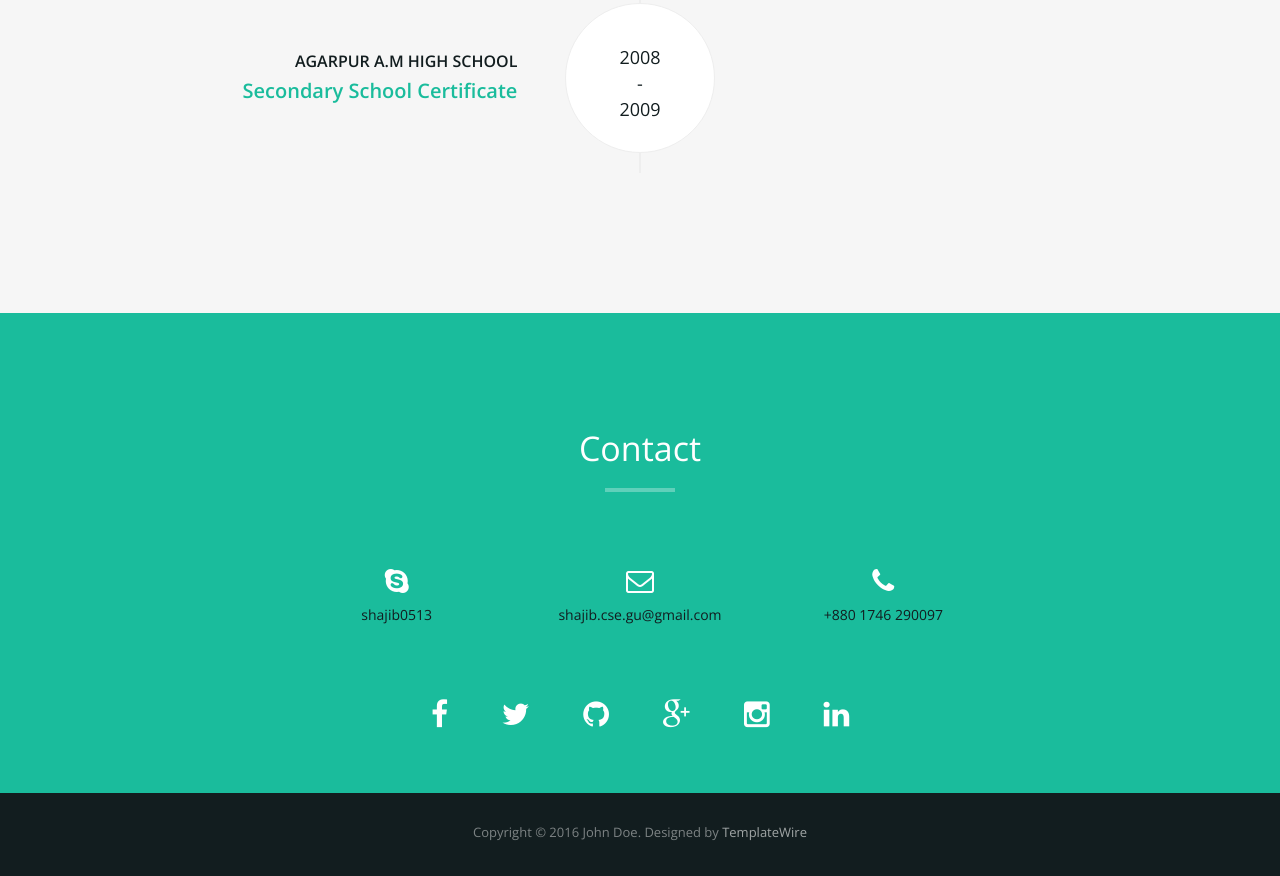
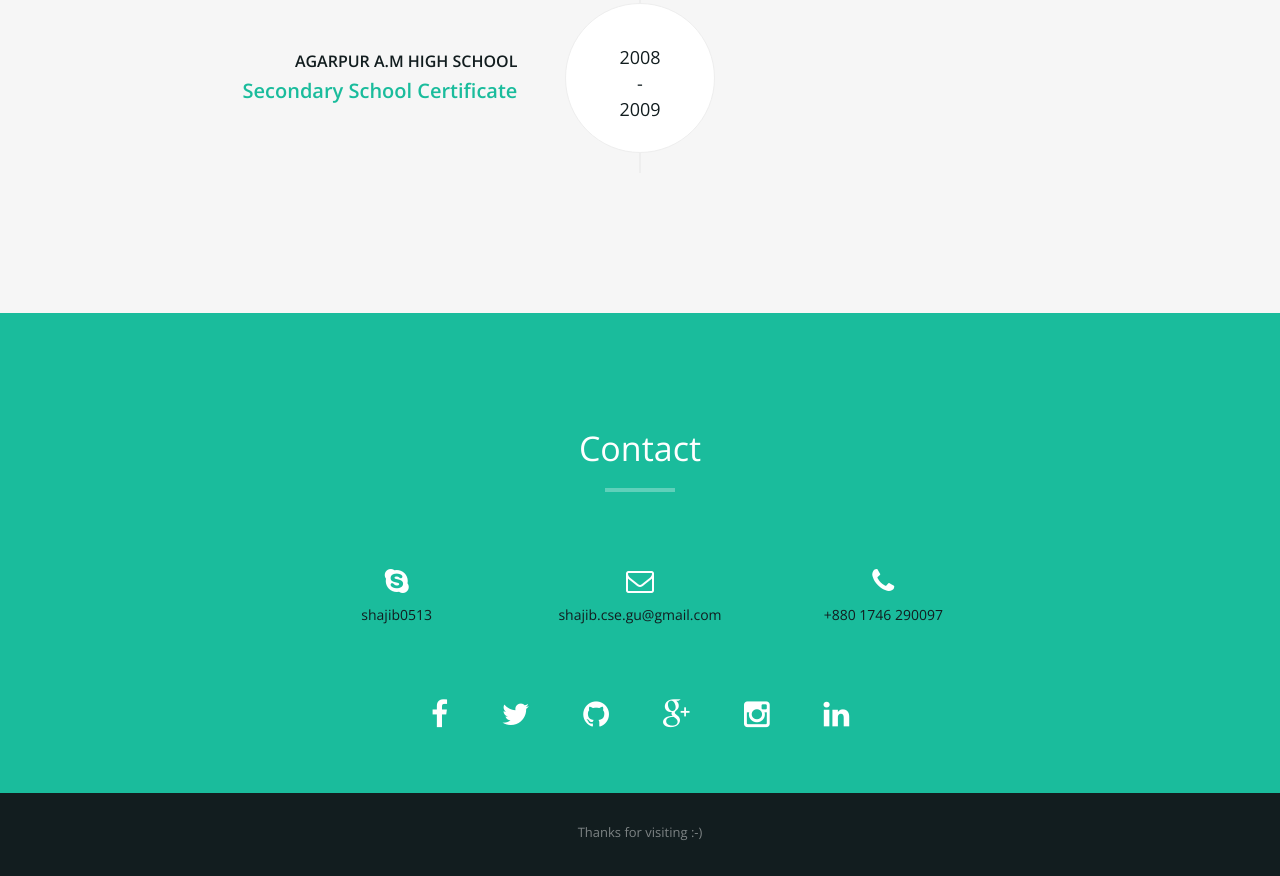
Before and after one commit to mhshajib/mhshajib.github.io, a plain HTML site: page index.html in a window 1280 px wide. Shown: the part 4688-5564 px from the top of the page. Drawn offline with nearby package versions, Linux system fonts and the light colour scheme.

Commit message:
footer text changed

```diff
--- a/index.html
+++ b/index.html
@@ -308,7 +308,7 @@
 <div id="footer">
   <div class="container text-center">
     <div class="fnav">
-      <p>Copyright &copy; 2016 John Doe. Designed by <a href="http://www.templatewire.com" rel="nofollow">TemplateWire</a></p>
+      <p>Thanks for visiting :-)</p>
     </div>
   </div>
 </div>
```
